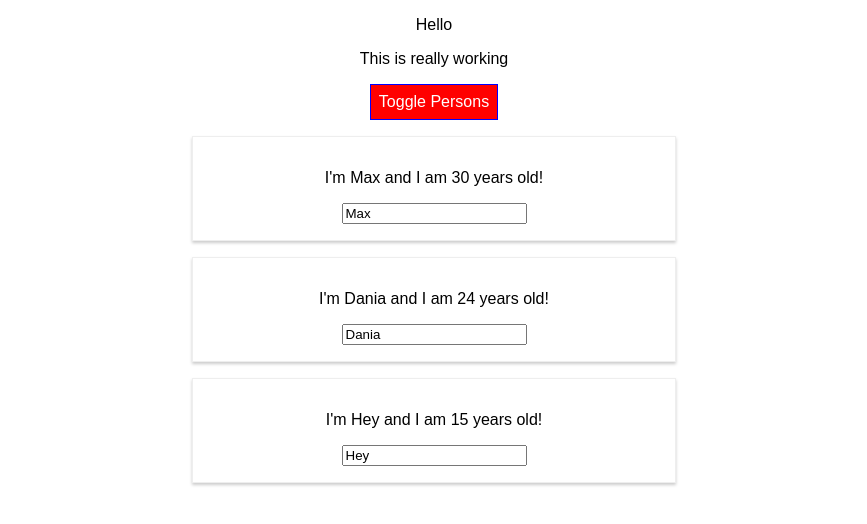
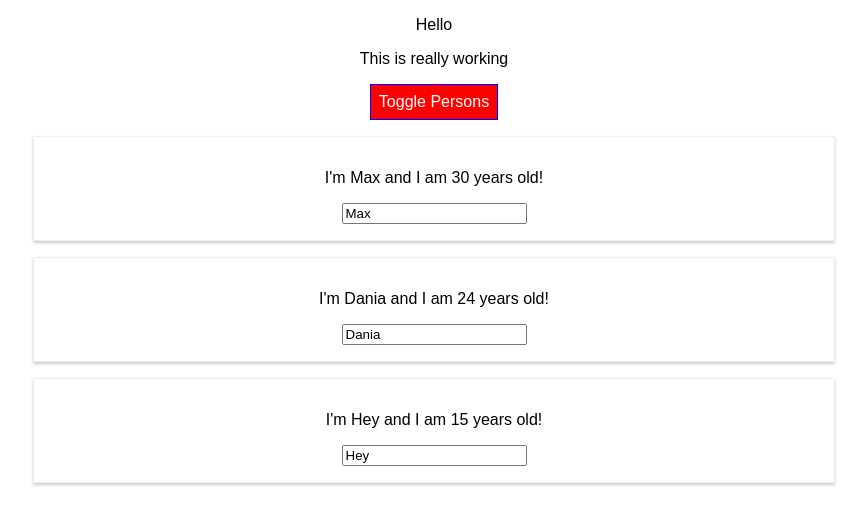
Before and after one commit to RedLeader12/ReactExercise1, a React (Create React App) app: page / in a window 1280 px wide. Both pictures are taken after a click on the button "Toggle Persons". Shown: the top 524 px of the page, without its empty margins (206-1073 px from the left). Built offline with nearby package versions, Linux system fonts and the light colour scheme.

Commit message:
Deleted radium to attempt css modules

```diff
--- a/src/App.js
+++ b/src/App.js
@@ -1,6 +1,5 @@
 import React, { Component } from 'react';
 import './App.css';
-import Radium, {StyleRoot} from 'radium';
 import Person from './Person/Person.js';
 
 class App extends Component {
@@ -49,10 +48,6 @@
       padding: 8,
       cursor: 'pointer',
       outline: 'none',
-      ':hover': {
-        backgroundColor: 'lightgreen',
-        color: 'black'
-      }
     }
 
     let persons = null
@@ -74,10 +69,6 @@
       )
 
       style.backgroundColor = 'red'
-      style[':hover'] = {
-        backgroundColor: 'salmon',
-        color: 'black'
-      }
     }
 
     const  classes = []
@@ -90,16 +81,14 @@
 
 
     return (
-      <StyleRoot>
       <div className="App">
       <p> Hello </p>
       <p className={classes.join(' ')}> This is really working </p>
       <button onClick={this.togglePersonsHandler} style={style}> Toggle Persons </button>
       {persons}
       </div>
-      </StyleRoot>
     );
   }
 }
 
-export default Radium(App);
+export default App;
--- a/src/Person/Person.js
+++ b/src/Person/Person.js
@@ -1,16 +1,11 @@
 import React from 'react';
-import Radium from 'radium';
 import './Person.css'
 
 const person = (props) => {
-    const style = {
-        '@media (min-width: 500px)' : {
-            width: '450px'
-        }
-    };
+
 
     return (
-    <div className="Person" style={style}>
+    <div className="Person" >
         <p onClick={props.click}> I'm {props.name} and I am {props.age} years old! </p>
         <p> {props.children} </p>
         <input type='text' onChange={props.change} value={props.name}/>
@@ -18,4 +13,4 @@
     )
 };
 
-export default Radium(person);
+export default person;
```
